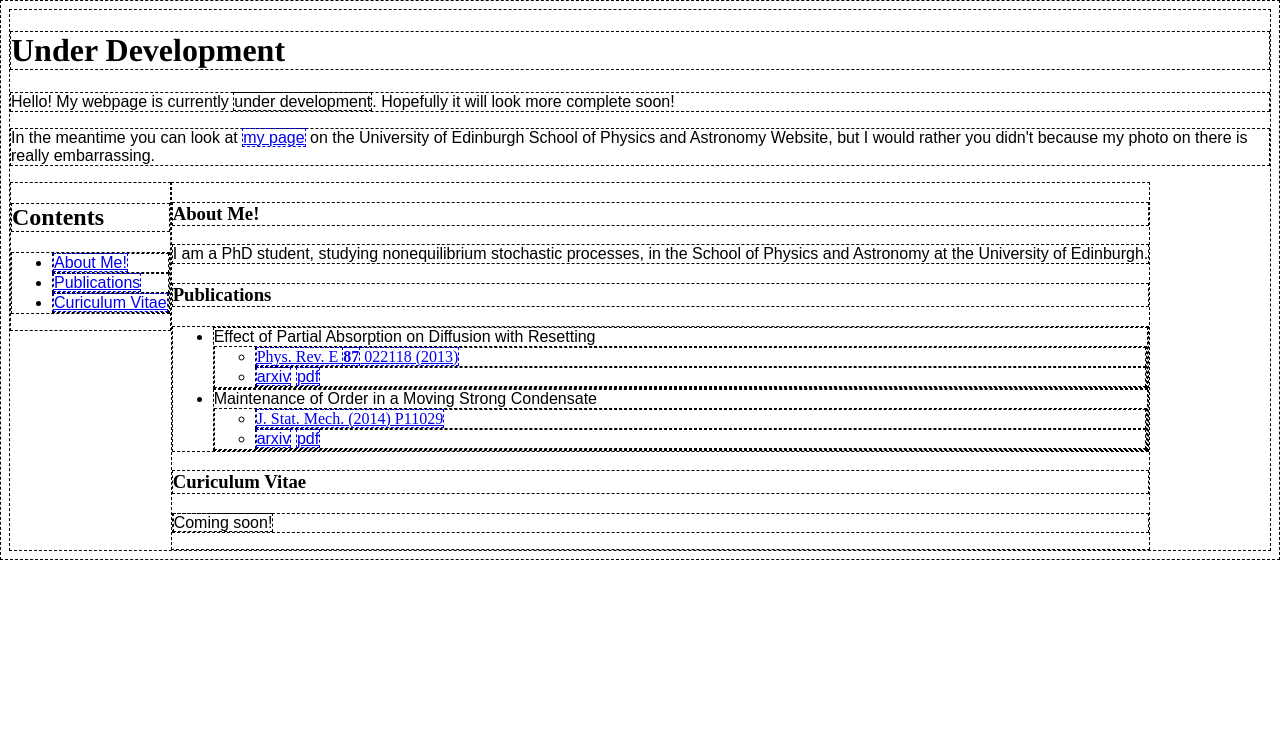
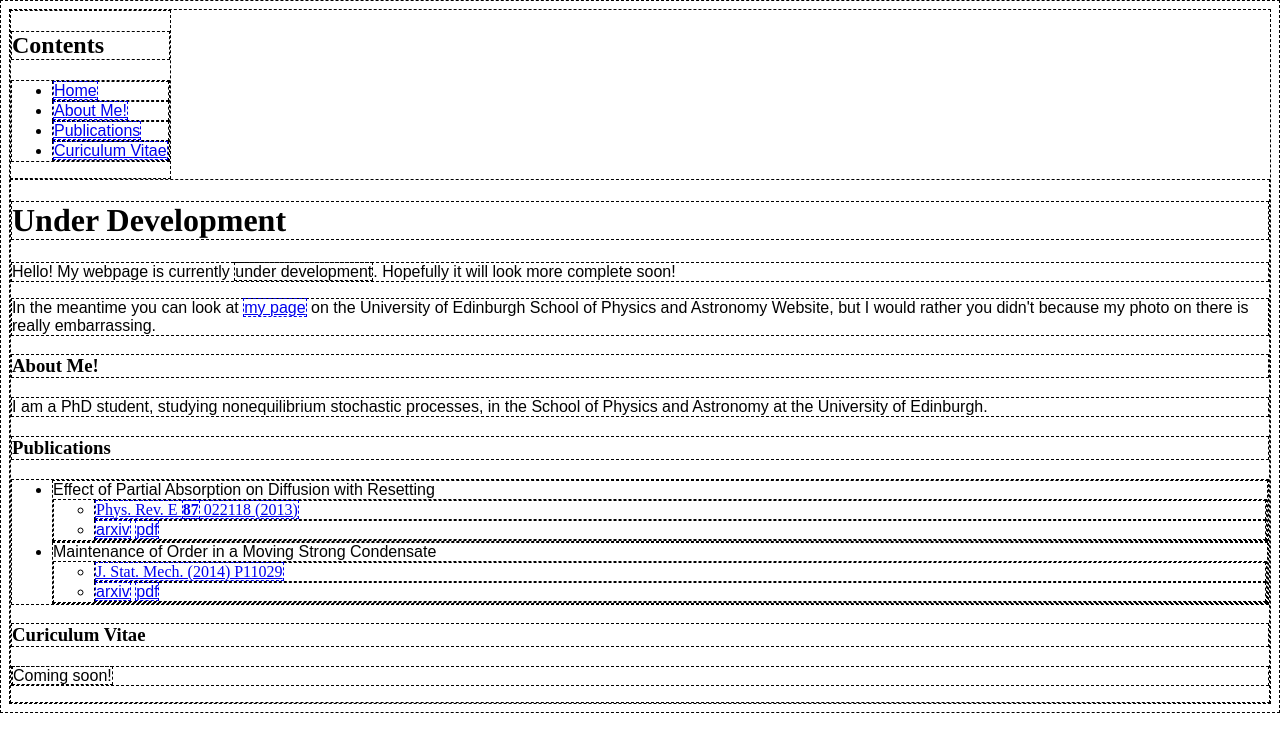
Before and after one commit to Jetuvei/Jetuvei.github.io, a plain HTML site: page index.html in a window 1280 px wide. Drawn offline with Linux system fonts and the light colour scheme.

Commit message:
changed sidebar from id to class, and rearranged stuff.

```diff
--- a/index.html
+++ b/index.html
@@ -7,29 +7,36 @@
 
   <body>
 
-    <h1>Under Development</h1>
-
-    <p>Hello! My webpage is currently <it>under development</it>. Hopefully it will look more complete soon!
-    </p>
-
-    <p> In the meantime you can look at <a href="http://www.ph.ed.ac.uk/people/justin-whitehouse">my page</a> on the University of Edinburgh School of Physics and Astronomy Website, but I would rather you didn't because my photo on there is really embarrassing.
-    </p>
-
-    <!--- SIDEBAR --->
-    <div id="sidebar">
+<!-- SIDEBAR -->
+    <div class="sidebar">
 
       <h2>Contents</h2>
 
       <ul>
-	<li><a href="#aboutme">About Me!</a></li>
-	<li><a href="#publications">Publications</a></li>
-	<li><a href="#cv">Curiculum Vitae</a></li>
+        <li><a href="#home">Home</a></li>
+        <li><a href="#aboutme">About Me!</a></li>
+        <li><a href="#publications">Publications</a></li>
+        <li><a href="#cv">Curiculum Vitae</a></li>
       </ul>
 
     </div>
 
-    <!--- MAIN --->
+
+
+
+    <!-- MAIN -->
     <div id="main">
+
+
+      <h1 id="home">Under Development</h1>
+
+      <p>Hello! My webpage is currently <it>under development</it>. Hopefully it will look more complete soon!
+      </p>
+
+      <p> In the meantime you can look at <a href="http://www.ph.ed.ac.uk/people/justin-whitehouse">my page</a> on the University of Edinburgh School of Physics and Astronomy Website, but I would rather you didn't because my photo on there is really embarrassing.
+      </p>
+
+
 
       <h3 id="aboutme">About Me!</h3>
 
--- a/jwstyle.css
+++ b/jwstyle.css
@@ -49,7 +49,7 @@ li {
     font-family: "Times New Roman", Times, serif;
 }
 
-#sidebar{
+.sidebar{
     display: inline-block;
     vertical-align: top;
     float: left;
```
